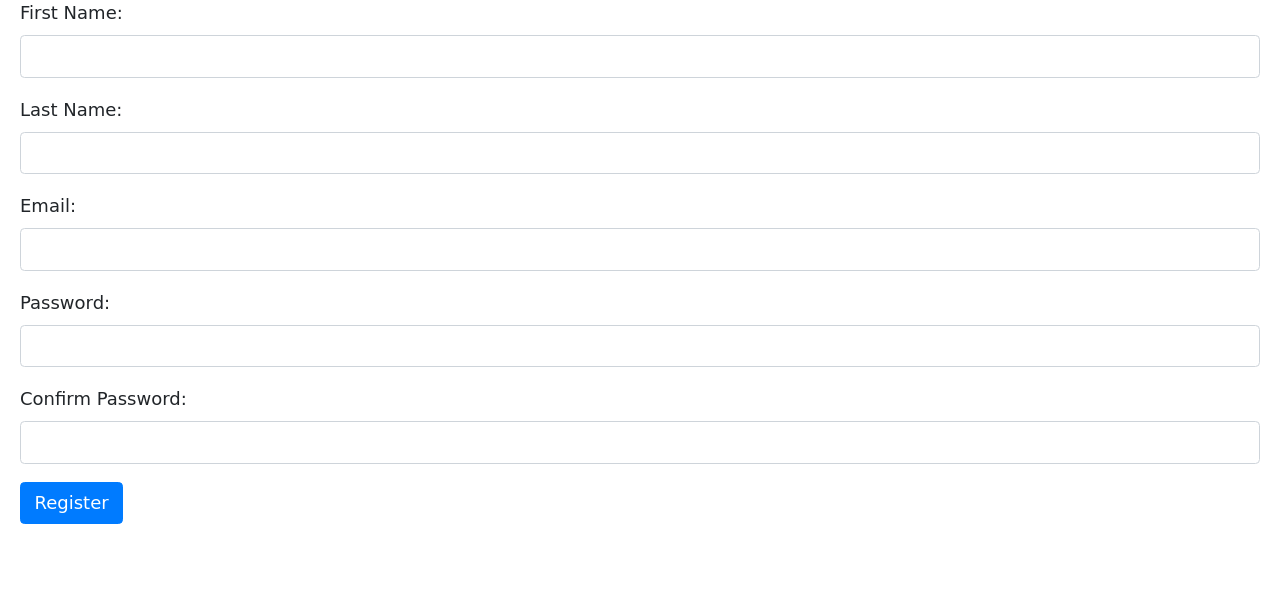
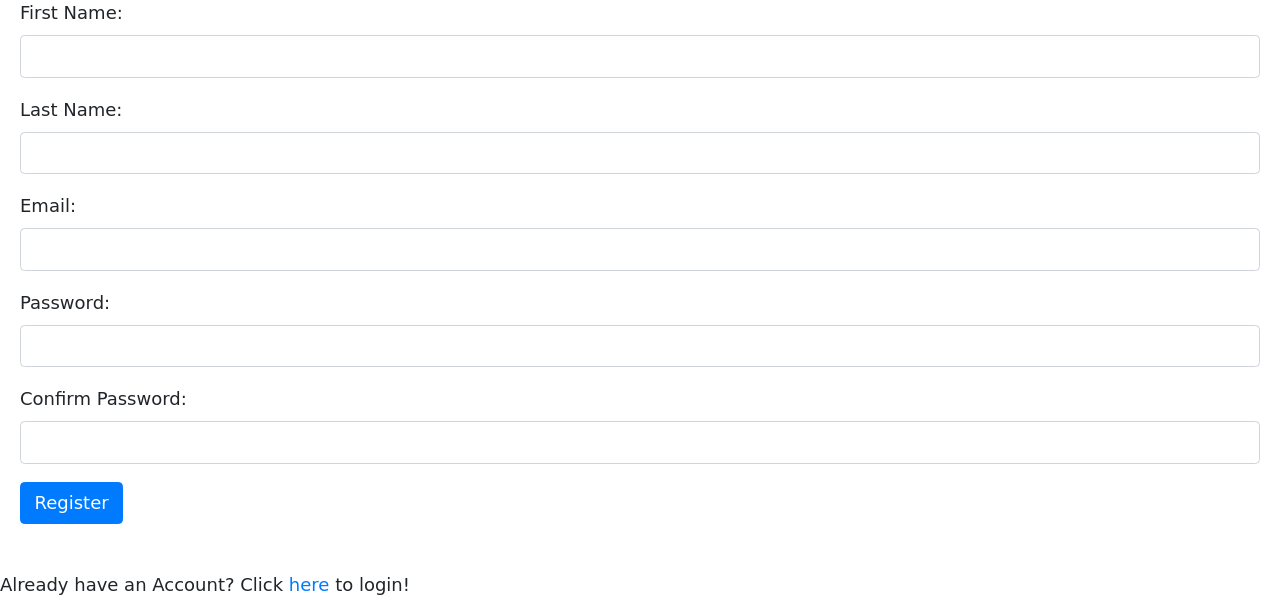
Before and after one commit to Ktlim83/Meet_My_Pet_Group, a Django app: page /register/ in a window 1280 px wide. Shown: the part 243-859 px from the top of the page. Before the commit the page ends 767 px from the top, so only its background shows below. Run offline with Django 3.2, Linux system fonts and the light colour scheme; some libraries are stand-ins or nearby versions.

```diff
--- a/MeetMyPet/register/templates/register/index.html
+++ b/MeetMyPet/register/templates/register/index.html
@@ -47,5 +47,7 @@
             <button class="btn btn-primary">Register</button>
         </form>
     </section>
+    <br>
+    <p>Already have an Account? Click <a href="/">here</a> to login!</p>
 </body>
 </html>
```
Also changed, not shown: MeetMyPet/db.sqlite3.
